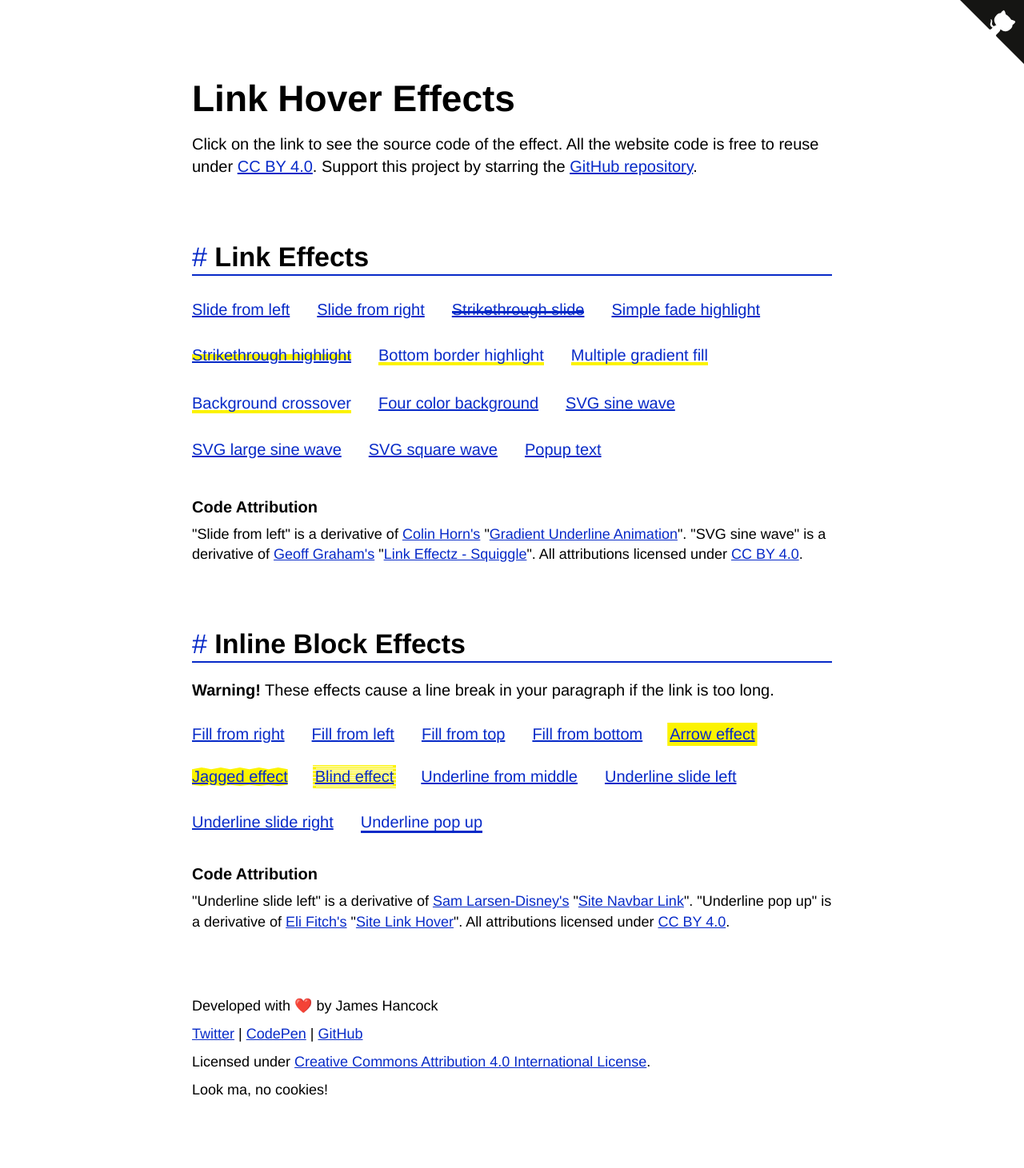
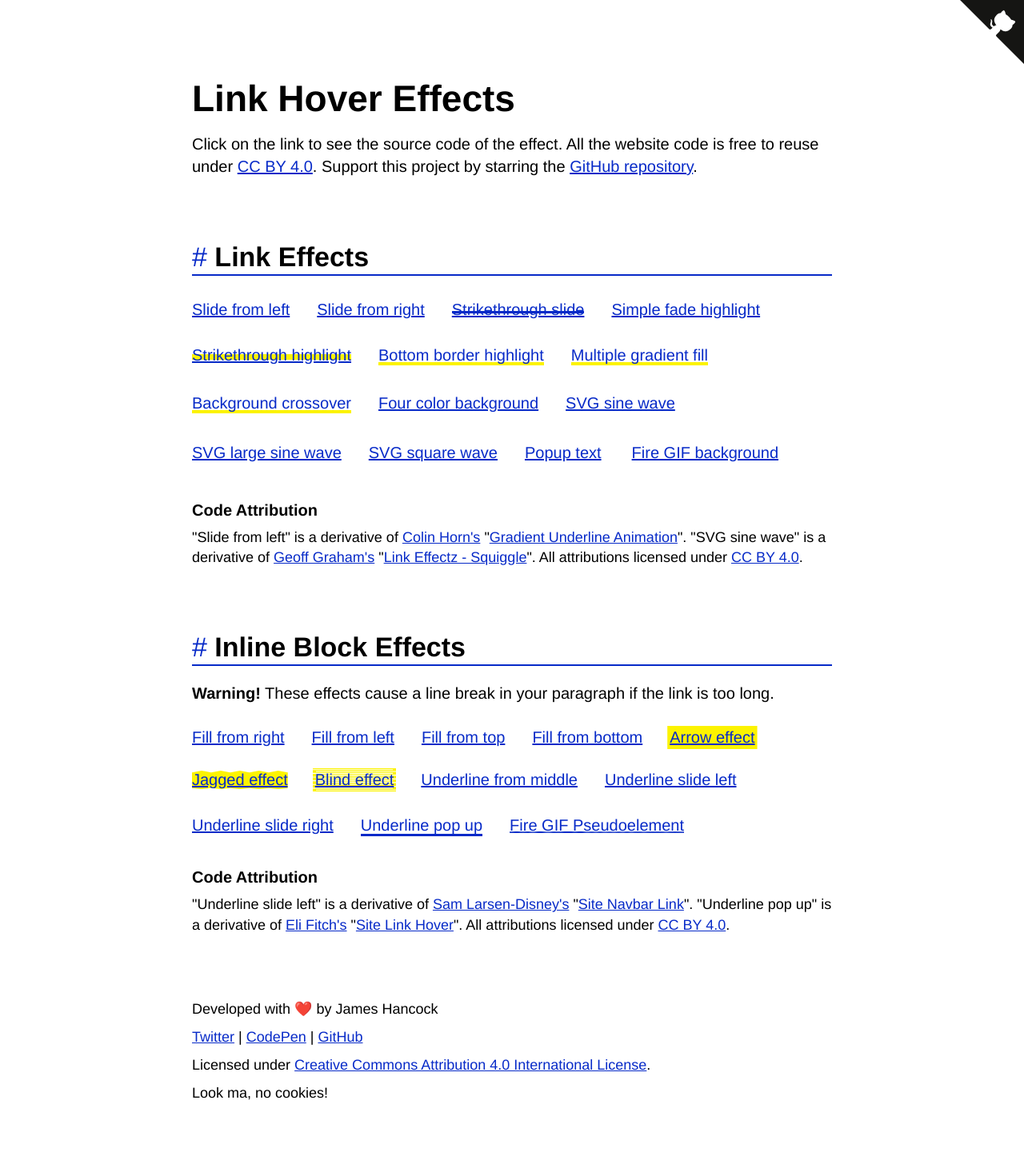
Before and after one commit to jhancock532/link-hover-effects, a Jekyll site: the page built from index.html, in a window 1280 px wide. Shown: the whole page at 80% size. Built offline with Jekyll 4.4.1, drawn with Linux system fonts in a browser that asks for light colours; some web fonts are replaced.

Commit message:
fire gif links

```diff
--- a/_includes/inline-block-effects.html
+++ b/_includes/inline-block-effects.html
@@ -14,6 +14,7 @@
     <a class="link link--transform-underline-slide-over-left" href="https://github.com/jhancock532/link-hover-effects/blob/master/_sass/link-styles/_transform-underline-pseudoelement.scss">Underline slide left</a>
     <a class="link link--transform-underline-slide-over-right" href="https://github.com/jhancock532/link-hover-effects/blob/master/_sass/link-styles/_transform-underline-pseudoelement.scss">Underline slide right</a>
     <a class="link link--transform-underline-pop-up" href="https://github.com/jhancock532/link-hover-effects/blob/master/_sass/link-styles/_transform-underline-pseudoelement.scss">Underline pop up</a>
+    <a class="link link--fire-gif-pseudoelement" href="https://github.com/jhancock532/link-hover-effects/blob/master/_sass/link-styles/_fire-gif-background.scss">Fire GIF Pseudoelement</a>
   </div>
 
 
--- a/_includes/link-effects.html
+++ b/_includes/link-effects.html
@@ -15,6 +15,7 @@
     <a class="link link--svg-large-sine-wave" href="https://github.com/jhancock532/link-hover-effects/blob/master/_sass/link-styles/_svg-animations.scss">SVG large sine wave</a>
     <a class="link link--svg-square-wave" href="https://github.com/jhancock532/link-hover-effects/blob/master/_sass/link-styles/_svg-animations.scss">SVG square wave</a>
     <a class="link link--popup-text" href="https://github.com/jhancock532/link-hover-effects/blob/master/_sass/link-styles/_popup-text.scss">Popup text</a>
+    <a class="link link--fire-gif-background" href="https://github.com/jhancock532/link-hover-effects/blob/master/_sass/link-styles/_fire-gif-background.scss">Fire GIF background</a>
   </div>
 
   <div class="section__attribution">
--- /dev/null
+++ b/_sass/link-styles/_fire-gif-background.scss
@@ -0,0 +1,54 @@
+.link {
+
+  &--fire-gif-background {
+    background-position-y: calc(1em + 16px);
+    transition: background-position-y 0.6s ease-out, color 0.6s ease-out;
+    background-repeat: repeat-x;
+    background-image: url("../images/fire-gif-transparent.gif"), linear-gradient( rgba(0, 0, 0, 0.7), black);
+    background-size: contain;
+
+    padding: 4px;
+
+    &:hover {
+      background-position-y: 0;
+      color: white;
+    }
+  }
+
+  &--fire-gif-pseudoelement {
+
+    //The CSS for this effect, and the impact display: inline-block; has on a paragraph
+    //is shown in the following CodePen demo: https://codepen.io/jhancock532/pen/YzxwYeP
+
+    position: relative;
+    display: inline-block;
+    color: $color--secondary;
+    text-shadow: 0px 0px 4px white, 0px 0px 4px white, 0px 0px 4px white;
+    transition: color 0.6s ease;
+
+    &:hover {
+      color: black;
+    }
+
+    &::before {
+      content: "";
+      position: absolute;
+      top: -2px; right: -2px; bottom: -2px; left: -2px;
+      z-index: -1;
+      background-repeat: repeat-x;
+      background-image: url("../images/fire-gif-transparent.gif");
+      background-size: auto 100%;
+      transform: scaleY(0);
+      transform-origin: bottom;
+      opacity: 0;
+      transition: transform 0.6s ease, opacity 0.3s ease-out;
+    }
+
+    &:hover::before {
+      transform: scaleY(1);
+      opacity: 1;
+      transition: transform 0.6s ease, opacity 0.3s ease;
+    }
+  }
+
+}
--- a/_sass/main.scss
+++ b/_sass/main.scss
@@ -16,6 +16,7 @@
 @import "link-styles/transform-underline-pseudoelement";
 @import "link-styles/svg-animations";
 @import "link-styles/popup-text";
+@import "link-styles/fire-gif-background";
 
 //Pages
 @import "layouts/page";
```
Also changed, not shown: assets/images/fire-gif-transparent.gif (added).
